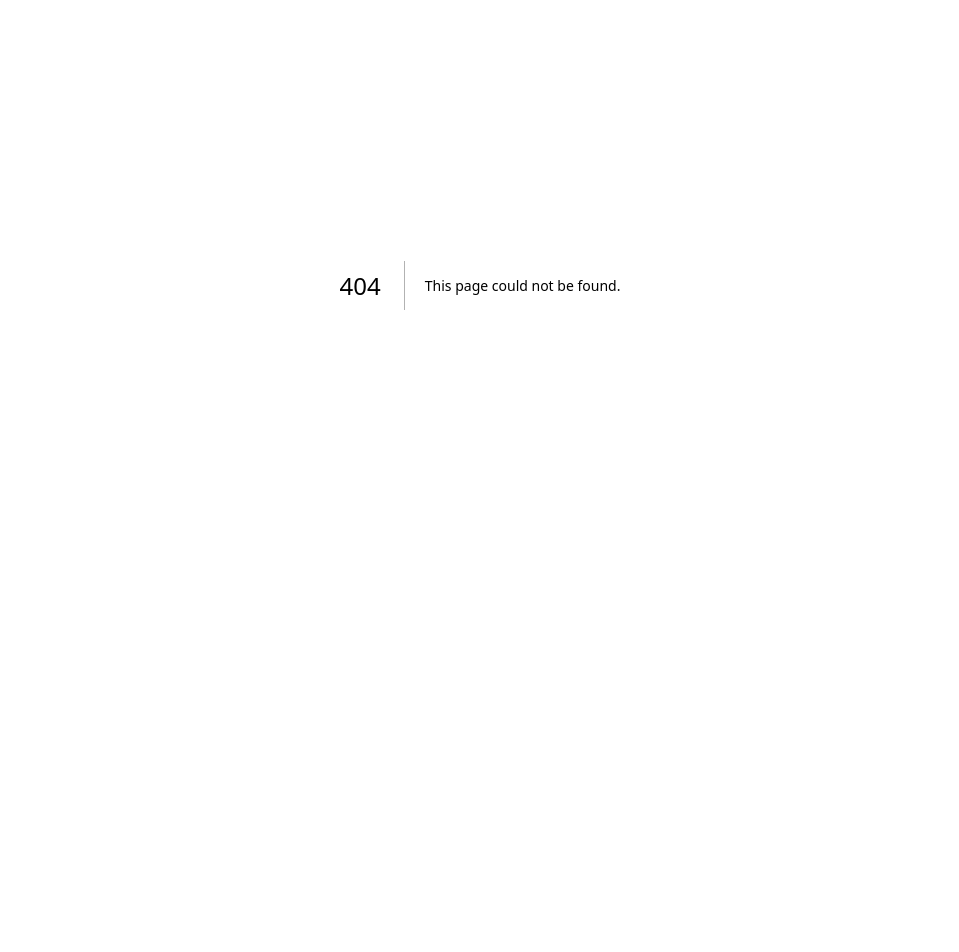
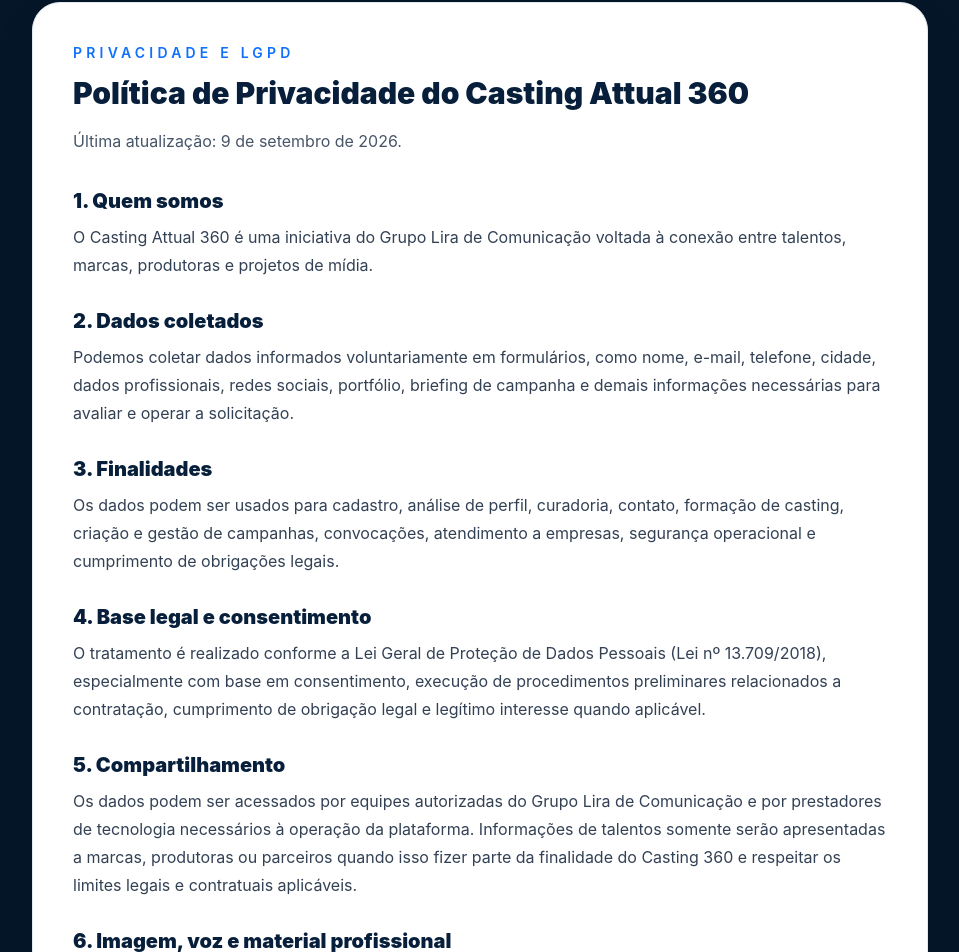
Before and after one commit to Grupo-Lira-de-Comunicacao/casting-attual-360, a Next.js app: page /privacidade in a window 1280 px wide. Before the commit this address had no page. Shown: the part 115-1067 px from the top of the page, without its empty margins (160-1119 px from the left). Before the commit the page ends 800 px from the top, so only its background shows below. Built offline with nearby package versions, Linux system fonts and the light colour scheme.

Commit message:
feat: adicionar politica de privacidade

```diff
--- /dev/null
+++ b/src/app/privacidade/page.tsx
@@ -0,0 +1,26 @@
+import { SiteShell } from '@/components/site-shell';
+
+export default function PrivacyPage() {
+  return (
+    <SiteShell>
+      <article className="mx-auto max-w-4xl rounded-[28px] border border-slate-200 bg-white p-8 text-navy shadow-soft sm:p-10">
+        <p className="text-sm font-semibold uppercase tracking-[0.3em] text-blue">Privacidade e LGPD</p>
+        <h1 className="mt-3 text-3xl font-black">Política de Privacidade do Casting Attual 360</h1>
+        <p className="mt-4 leading-7 text-slate-600">Última atualização: 9 de setembro de 2026.</p>
+
+        <div className="mt-8 space-y-7 leading-7 text-slate-700">
+          <section><h2 className="text-xl font-black text-navy">1. Quem somos</h2><p className="mt-2">O Casting Attual 360 é uma iniciativa do Grupo Lira de Comunicação voltada à conexão entre talentos, marcas, produtoras e projetos de mídia.</p></section>
+          <section><h2 className="text-xl font-black text-navy">2. Dados coletados</h2><p className="mt-2">Podemos coletar dados informados voluntariamente em formulários, como nome, e-mail, telefone, cidade, dados profissionais, redes sociais, portfólio, briefing de campanha e demais informações necessárias para avaliar e operar a solicitação.</p></section>
+          <section><h2 className="text-xl font-black text-navy">3. Finalidades</h2><p className="mt-2">Os dados podem ser usados para cadastro, análise de perfil, curadoria, contato, formação de casting, criação e gestão de campanhas, convocações, atendimento a empresas, segurança operacional e cumprimento de obrigações legais.</p></section>
+          <section><h2 className="text-xl font-black text-navy">4. Base legal e consentimento</h2><p className="mt-2">O tratamento é realizado conforme a Lei Geral de Proteção de Dados Pessoais (Lei nº 13.709/2018), especialmente com base em consentimento, execução de procedimentos preliminares relacionados a contratação, cumprimento de obrigação legal e legítimo interesse quando aplicável.</p></section>
+          <section><h2 className="text-xl font-black text-navy">5. Compartilhamento</h2><p className="mt-2">Os dados podem ser acessados por equipes autorizadas do Grupo Lira de Comunicação e por prestadores de tecnologia necessários à operação da plataforma. Informações de talentos somente serão apresentadas a marcas, produtoras ou parceiros quando isso fizer parte da finalidade do Casting 360 e respeitar os limites legais e contratuais aplicáveis.</p></section>
+          <section><h2 className="text-xl font-black text-navy">6. Imagem, voz e material profissional</h2><p className="mt-2">O envio de fotos, vídeos, links ou materiais profissionais não implica autorização irrestrita de uso publicitário. Usos específicos de imagem, voz ou conteúdo poderão exigir autorização adicional, contratação ou instrumento próprio.</p></section>
+          <section><h2 className="text-xl font-black text-navy">7. Retenção e segurança</h2><p className="mt-2">Os dados são mantidos pelo período necessário às finalidades informadas, à manutenção do relacionamento e ao cumprimento de obrigações legais, adotando-se medidas razoáveis de segurança compatíveis com a natureza da operação.</p></section>
+          <section><h2 className="text-xl font-black text-navy">8. Direitos do titular</h2><p className="mt-2">O titular pode solicitar confirmação de tratamento, acesso, correção, atualização, anonimização, bloqueio, eliminação quando cabível, informação sobre compartilhamento, portabilidade quando aplicável e revogação do consentimento.</p></section>
+          <section><h2 className="text-xl font-black text-navy">9. Contato</h2><p className="mt-2">Solicitações relacionadas a privacidade e proteção de dados podem ser encaminhadas pelos canais institucionais do Grupo Lira de Comunicação e da TV Attual, com identificação suficiente para análise do pedido.</p></section>
+          <section><h2 className="text-xl font-black text-navy">10. Atualizações</h2><p className="mt-2">Esta política poderá ser atualizada para refletir mudanças legais, tecnológicas ou operacionais. A versão vigente permanecerá publicada nesta página.</p></section>
+        </div>
+      </article>
+    </SiteShell>
+  );
+}
```
